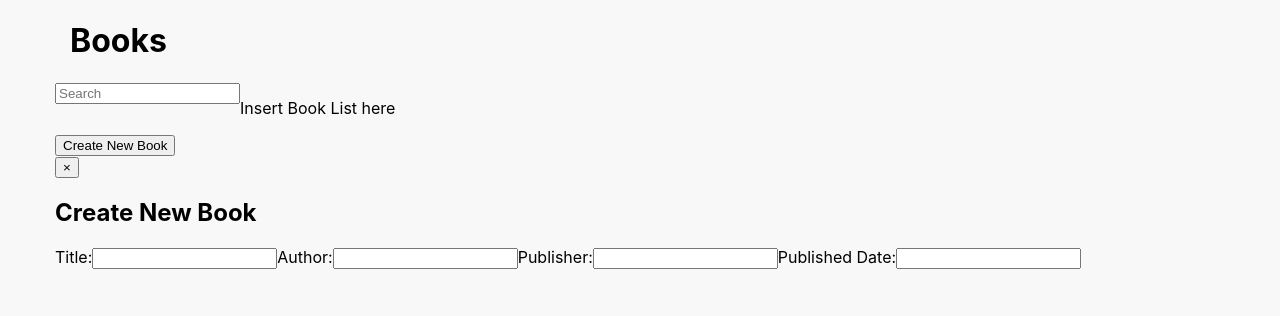
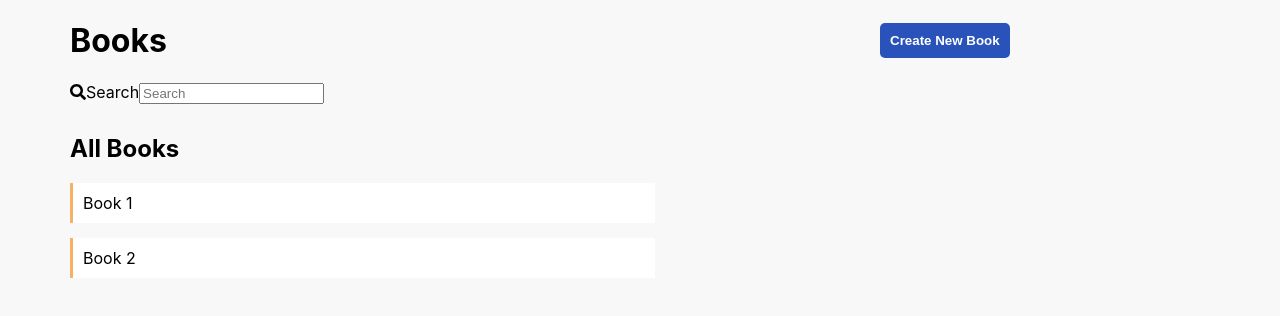
Before and after one commit to mrose15/kaplan-react-app, a React (Create React App) app: page / in a window 1280 px wide. Shown: the top 316 px of the page. Built offline with nearby package versions, Linux system fonts and the light colour scheme.

Commit message:
Preliminary set up for getting data, added books component structure and styles

```diff
--- a/package.json
+++ b/package.json
@@ -3,6 +3,9 @@
   "version": "0.1.0",
   "private": true,
   "dependencies": {
+    "@fortawesome/fontawesome-svg-core": "^1.2.34",
+    "@fortawesome/free-solid-svg-icons": "^5.15.2",
+    "@fortawesome/react-fontawesome": "^0.1.14",
     "@testing-library/jest-dom": "^5.11.4",
     "@testing-library/react": "^11.1.0",
     "@testing-library/user-event": "^12.1.10",
--- a/src/App.js
+++ b/src/App.js
@@ -1,21 +1,20 @@
-import React from 'react';
+import React, { useState } from 'react';
 import BookList from './BookList';
 import Search from './Search';
 import NewBookBtn from './NewBookBtn';
 import './App.scss';
 
-
 function App() {
+  const [books, setBooks] = useState(['Book 1', 'Book 2'])
   return (
-    // Elements need to be nested, returns can only return one element. Wrapped inside of empty element called a fragment
     <main className="container">
       <div className="container__row">
-        <div className="container__col-xs-12">
+        <div className="container__col-xs-8">
           <h1>Books</h1>
         </div>
+        <NewBookBtn />
         <Search />
-        <BookList />
-        <NewBookBtn />
+        <BookList books={books}/>
       </div>
     </main>
   );
--- a/src/App.scss
+++ b/src/App.scss
@@ -2,3 +2,4 @@
 @import "./scss/_mixins.scss";
 @import "./scss/_global.scss";
 @import "./scss/_layout.scss";
+@import "./scss/_bookcard.scss";
--- /dev/null
+++ b/src/Book.js
@@ -0,0 +1,11 @@
+import React from 'react'
+
+export default function Book({ book }) {
+    return (
+        <div className="container__col-xs-12 container__col-md-6">
+            <div className="bookcard">
+                {book}
+            </div>
+        </div>
+    )
+}
--- a/src/BookList.js
+++ b/src/BookList.js
@@ -1,9 +1,15 @@
 import React from 'react'
+import Book from './Book'
 
-export default function BookList() {
+export default function BookList({ books }) {
     return (
-        <div>
-            <p>Insert Book List here</p>
-        </div>
+        <section className="container__row booklist">
+            <div className="container__col-xs-12">
+                <h2>All Books</h2>
+            </div>
+            { books.map(book => {
+                return <Book key={book} book={book} />
+            }) }
+        </section>
     )
 }
--- a/src/NewBookBtn.js
+++ b/src/NewBookBtn.js
@@ -2,11 +2,11 @@ import React from 'react'
 
 export default function NewBookBtn() {
     return (
-        <div>
-            <button type="button" tabIndex="0">
+        <div className="container__col-xs-3 flex-align-center">
+            <button className="btn" type="button" tabIndex="0">
                 Create New Book
             </button>
-             {/*  TODO: figure out how to inject into new component and reference it here */}
+             {/*  TODO: figure out how to inject into new component and reference it here
             <div className="modal hidden">
                 <button className="close-modal">&times;</button>
                 <h2>Create New Book</h2>
@@ -23,7 +23,7 @@ export default function NewBookBtn() {
                     <label htmlFor="bookpublisheddate">Published Date:</label>
                     <input type="text" name="bookpublisheddate" id="bookpublisheddate"/>
                 </form>
-            </div>
+            </div>*/}
         </div>
 
     )
--- a/src/Search.js
+++ b/src/Search.js
@@ -1,9 +1,13 @@
-import React from 'react'
+import React from 'react';
+import { faSearch } from "@fortawesome/free-solid-svg-icons";
+import { FontAwesomeIcon } from "@fortawesome/react-fontawesome";
 
 export default function Search() {
     return (
-        <div>
-            <input type="text" placeholder="Search"></input>
+        <div className="container__col-xs-6">
+            <FontAwesomeIcon icon={faSearch} />
+            <label htmlFor="booksearch">Search</label>
+            <input type="text" placeholder="Search" id="booksearch"></input>
         </div>
     )
 }
--- /dev/null
+++ b/src/scss/_bookcard.scss
@@ -0,0 +1,10 @@
+.booklist{
+    padding-top: $gutters * 2;
+
+    .bookcard{
+        background: $secondary-bg-color;
+        border-left: 3px solid $card-border;
+        padding: $gutters * 2;
+        margin-bottom: $gutters * 3;
+    }
+}
--- a/src/scss/_global.scss
+++ b/src/scss/_global.scss
@@ -1,3 +1,12 @@
 body{
     background-color: $bg-color;
 }
+
+.btn{
+    background-color: $primary-btn-color;
+    padding: $gutters * 2;
+    color: $secondary-font-color;
+    border-radius: $gutters;
+    border: none;
+    font-weight: bold;
+}
--- a/src/scss/_layout.scss
+++ b/src/scss/_layout.scss
@@ -44,3 +44,7 @@
       }
     }
   }
+
+.flex-align-center{
+  align-self: center;
+}
--- a/src/scss/_variables.scss
+++ b/src/scss/_variables.scss
@@ -2,9 +2,18 @@
 
 /* Colors Declared */
 $light-gray: #F8F8F8;
+$blue: #2953BB;
+$white: #fff;
+$orange: #F7B166;
 
 /* Colors Defined */
 $bg-color: $light-gray;
+$secondary-bg-color: $white;
+
+$primary-btn-color: $blue;
+$secondary-font-color: $white;
+
+$card-border: $orange;
 
 /* Spacing */
 $gutters: 5px;
```
Also changed, not shown: 1 other file (tests, documents, lock files or other folders).
